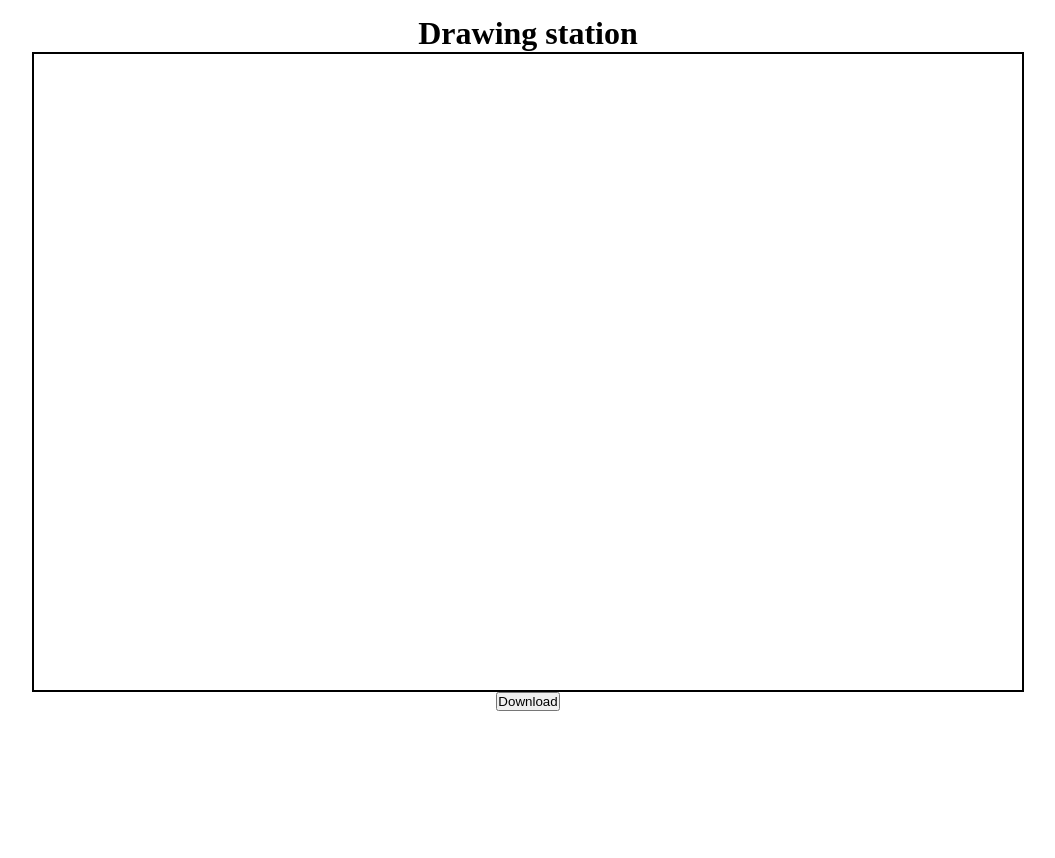
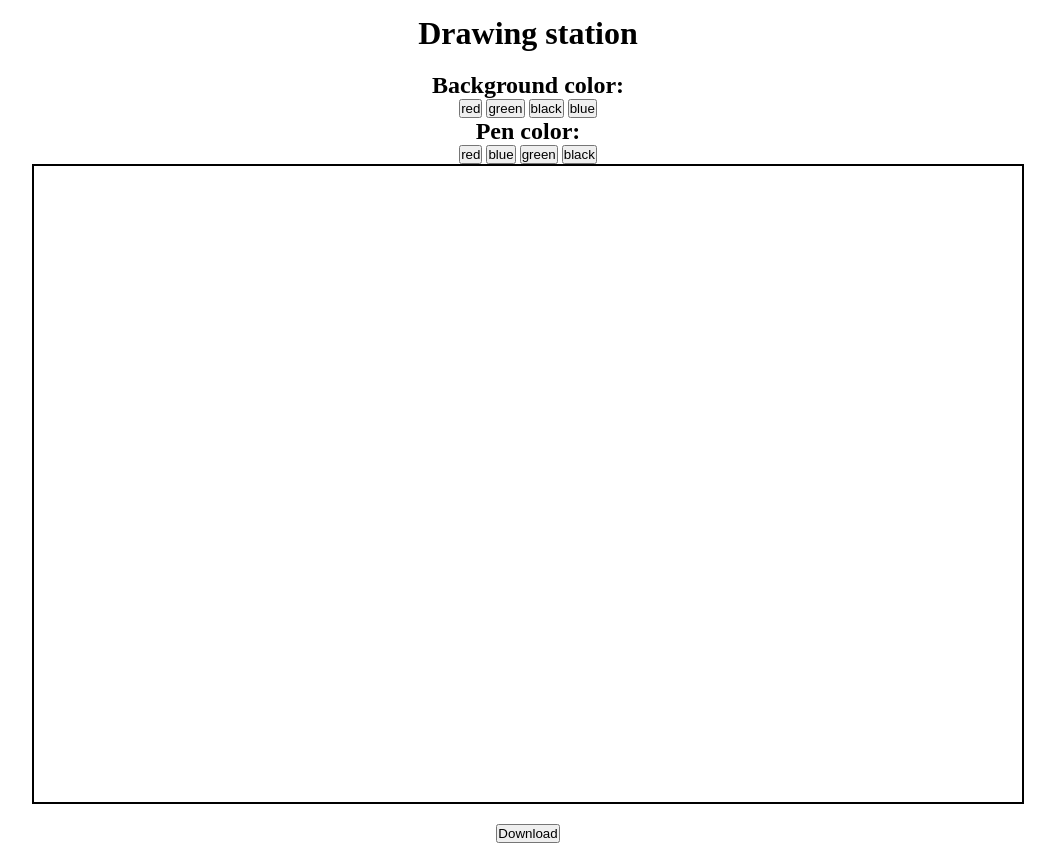
Before and after one commit to Skafec/Paint, a plain HTML site: page index.html in a window 1280 px wide. Shown: the whole page, without its empty margins (112-1167 px from the left). Before the commit the page ends 800 px from the top, so only its background shows below. Drawn offline with Linux system fonts and the light colour scheme.

Commit message:
Aditional centering, added buttons for colors

```diff
--- a/index.html
+++ b/index.html
@@ -1,30 +1,39 @@
 <!DOCTYPE html>
 <html lang="en">
   <head>
-    <meta charset="UTF-8">
-    <meta name="viewport" content="width=device-width, initial-scale=1.0">
-    <meta http-equiv="X-UA-Compatible" content="ie=edge">
-    <link rel="stylesheet" href="style.css">
+    <meta charset="UTF-8" />
+    <meta name="viewport" content="width=device-width, initial-scale=1.0" />
+    <meta http-equiv="X-UA-Compatible" content="ie=edge" />
+    <link rel="stylesheet" href="style.css" />
     <title>Canvas tut</title>
   </head>
   <body>
     <div id="wrapper">
       <h1>Drawing station</h1>
+      <div id="colors">
+        <div id="background-colors">
+          <h2>Background color:</h2>
+          <button id="red">red</button>
+          <button id="green">green</button>
+          <button id="black">black</button>
+          <button id="blue">blue</button>
+        </div>
 
         <div id="pen-colors">
-
+          <h2>Pen color:</h2>
+          <button id="red">red</button>
+          <button id="blue">blue</button>
+          <button id="green">green</button>
+          <button id="black">black</button>
         </div>
-
-        <div id="background-colors">
-
       </div>
 
       <canvas id="canvas"></canvas>
 
-        <a id="download" download="image.png"><button type="button" onClick="download()">Download</button></a>
+      <a id="download" download="image.png"
+        ><button type="button" onClick="download()">Download</button></a
+      >
     </div>
-
-
 
     <script src="canvas.js"></script>
   </body>
--- a/style.css
+++ b/style.css
@@ -9,8 +9,11 @@
   text-align: center;
 }
 
+h1 {
+  margin-bottom: 20px;
+}
+
 canvas {
-    padding: 0;
   margin: auto;
   display: block;
 }
@@ -19,4 +22,5 @@ canvas {
   border: 2px solid black;
   height: 80vh;
   width: 80%;
+  margin-bottom: 20px;
 }
```
Also changed, not shown: canvas.js (+5 -4 lines). Lines whose indentation alone changed are shown as unchanged.
